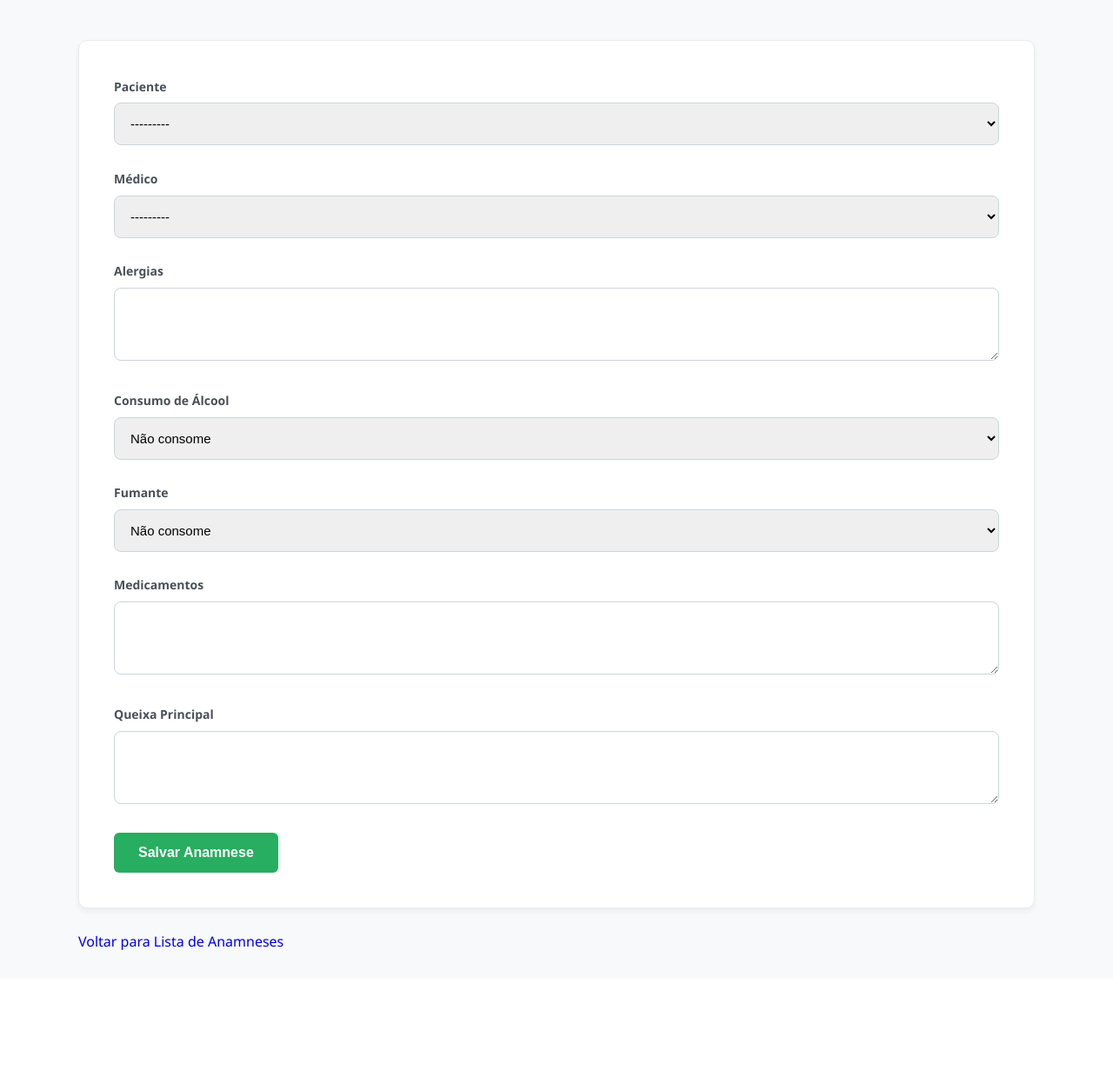
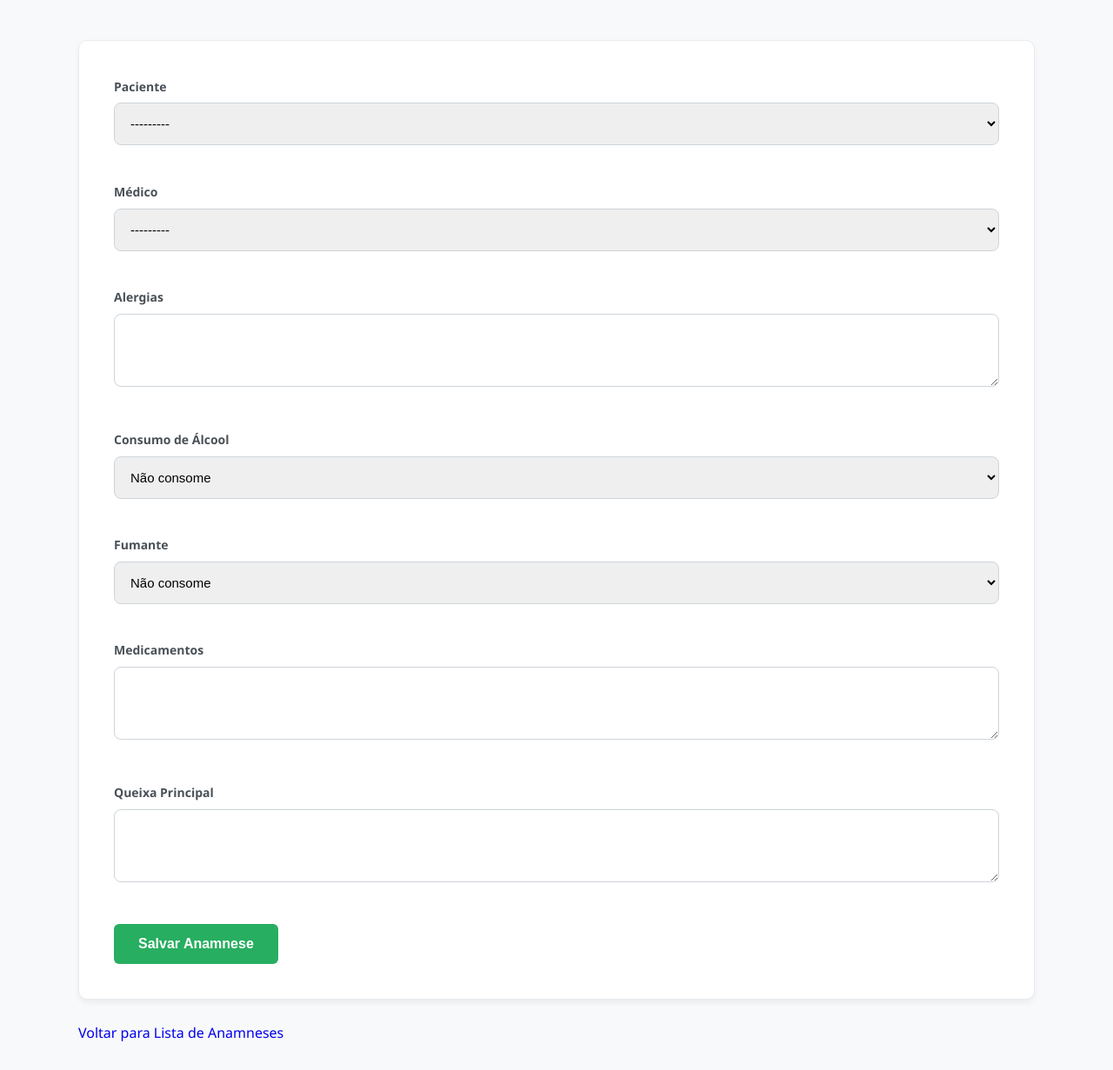
Before and after one commit to anleaes/2026-1-SDM-Segunda-Noite-ZS-02, a Django app: page /anamnese/add/ in a window 1280 px wide. Shown: the part 387-1618 px from the top of the page at 87% size. Before the commit the page ends 1480 px from the top, so only its background shows below. Run offline with Django 5.2, Linux system fonts and the light colour scheme; data that the repository does not hold is empty.

Commit message:
corrigindo alinhamento e tamanho de checkboxes no formulario

```diff
--- a/prontuarioapp/static/css/style.css
+++ b/prontuarioapp/static/css/style.css
@@ -107,20 +107,32 @@ label {
 }
 
 /* =========================
-   INPUTS
+   INPUTS (Campos de texto)
 ========================= */
-
-input,
+input[type="text"],
+input[type="number"],
+input[type="email"],
+input[type="password"],
+input[type="date"],
 select,
 textarea {
     width: 100%;
     padding: 14px;
     margin-top: 6px;
+    margin-bottom: 15px; /* Adiciona respiro entre campos */
     border: 1px solid #ced4da;
     border-radius: 8px;
     font-size: 15px;
     box-sizing: border-box;
     transition: border-color 0.2s;
+}
+
+/* Ajuste específico para Checkboxes (O que estava causando o problema) */
+input[type="checkbox"] {
+    width: auto;
+    margin-right: 10px;
+    padding: 0;
+    cursor: pointer;
 }
 
 input:focus {
```
